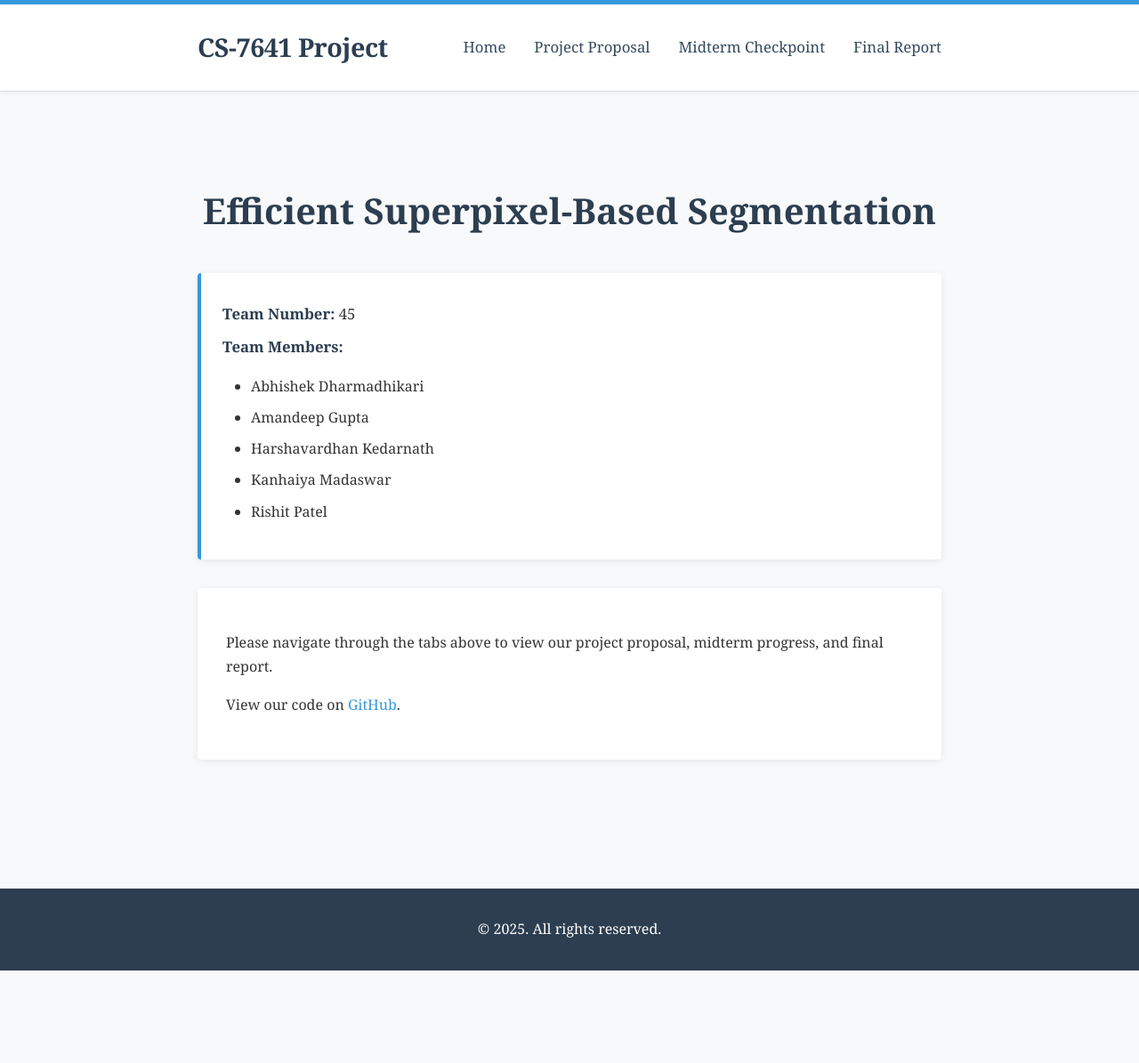
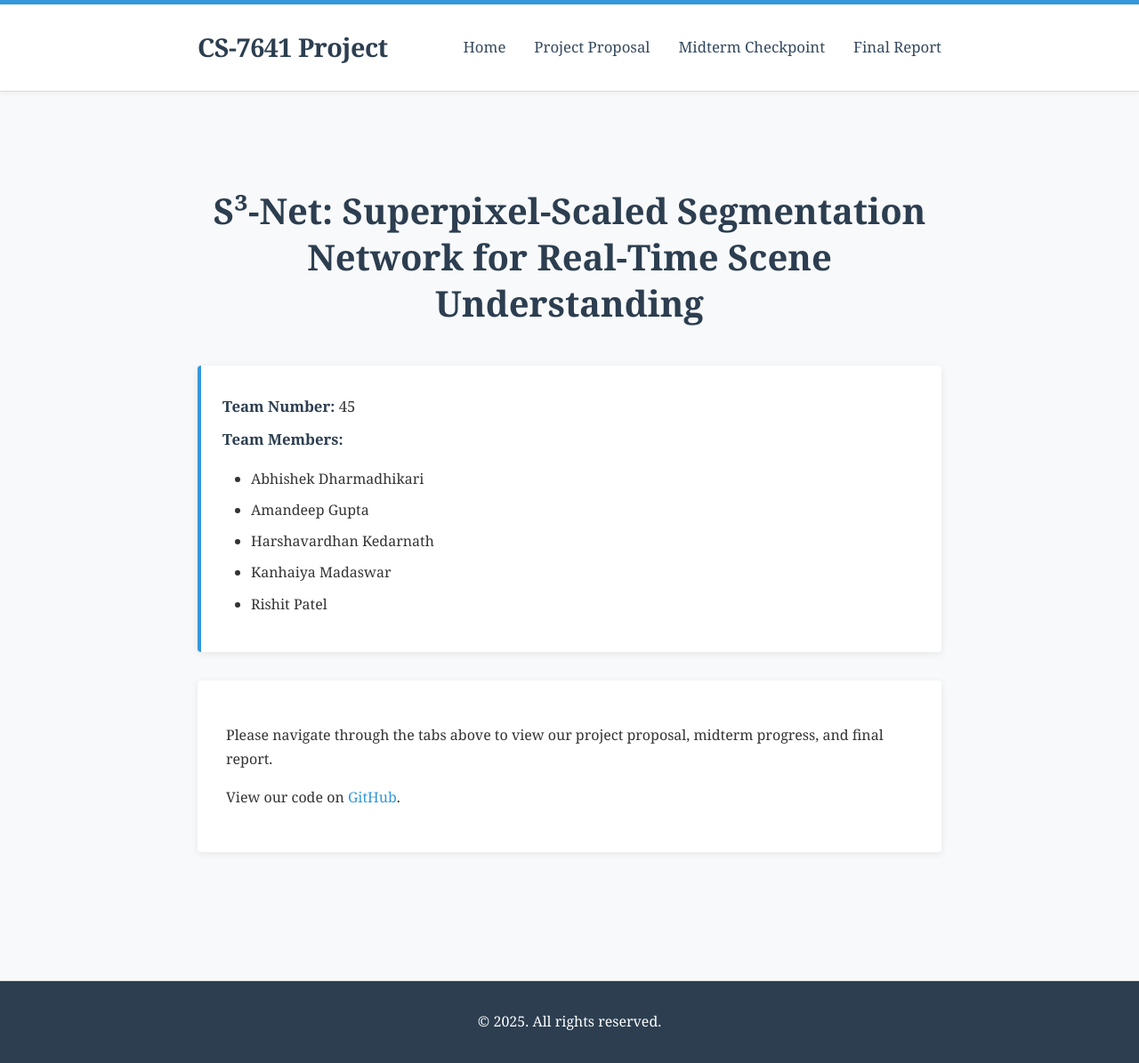
Before and after one commit to rpatel917/Efficient_Superpixel_Segmentation, a Jekyll site: the page built from index.md, in a window 1280 px wide. Shown: the whole page at 89% size. Built offline with Jekyll 4.4.1, drawn with Linux system fonts in a browser that asks for light colours; before the commit the page ends 1091 px from its top, so only the background shows below that.

Commit message:
Update index.md

```diff
--- a/index.md
+++ b/index.md
@@ -4,7 +4,7 @@ title: Home
 ---
 
 <div class="home-container">
-  <h1 class="project-title">Efficient Superpixel-Based Segmentation</h1>
+  <h1 class="project-title">S³-Net: Superpixel-Scaled Segmentation Network for Real-Time Scene Understanding</h1>
 
   <div class="project-info">
     <p><strong>Team Number:</strong> 45</p>
```
